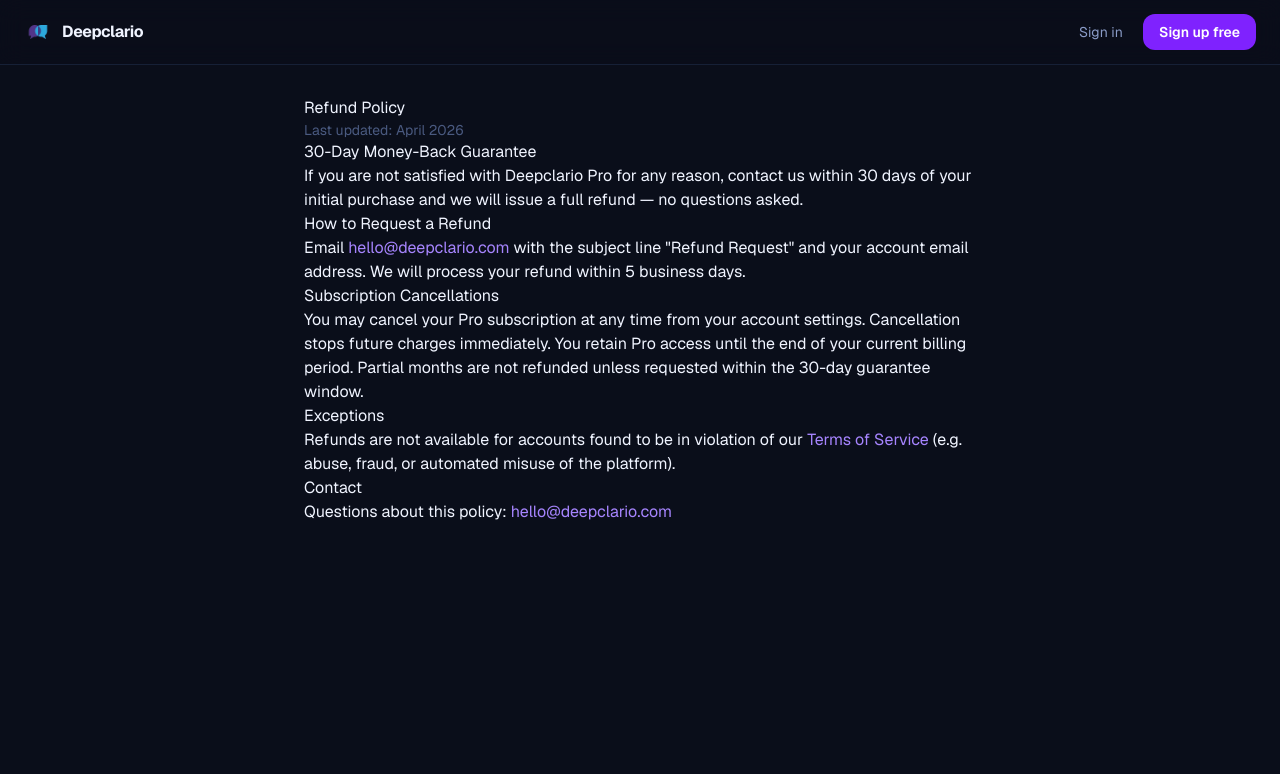
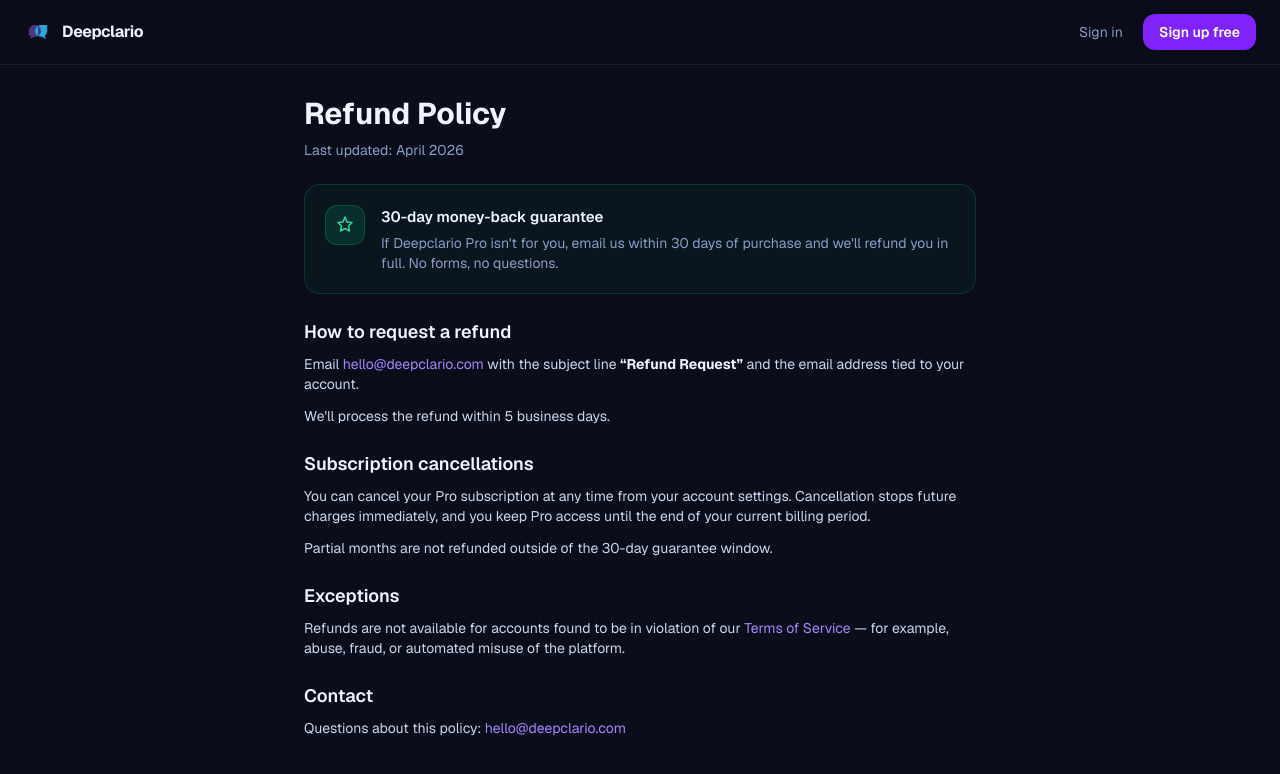
Before and after one commit to artshllk/prompt-analyzer-ai, a Next.js app: page /refund in a window 1280 px wide. Shown: the top 774 px of the page. Built offline with nearby package versions, Linux system fonts and the light colour scheme.

Commit message:
fix prices, replace favicon, polish refund page

```diff
--- a/src/app/(legal)/layout.tsx
+++ b/src/app/(legal)/layout.tsx
@@ -4,8 +4,8 @@
   return (
     <div className="min-h-screen bg-[#0a0e1a]">
       <PublicNav />
-      <div className="pt-24 pb-16 px-6">
-        <div className="max-w-2xl mx-auto prose prose-invert prose-sm">
+      <div className="pt-24 pb-20 px-6">
+        <div className="max-w-2xl mx-auto">
           {children}
         </div>
       </div>
--- a/src/app/(legal)/refund/page.tsx
+++ b/src/app/(legal)/refund/page.tsx
@@ -8,42 +8,76 @@
 
 export default function RefundPage() {
   return (
-    <article className="prose prose-invert prose-sm max-w-none">
-      <h1>Refund Policy</h1>
-      <p className="text-[#4a5a80] text-sm">Last updated: April 2026</p>
+    <article className="text-[#cdd5ee] space-y-6 leading-relaxed">
+      <header>
+        <h1 className="text-3xl font-bold text-[#f0f4ff] mb-2">Refund Policy</h1>
+        <p className="text-sm text-[#8b9cc8]">Last updated: April 2026</p>
+      </header>
 
-      <h2>30-Day Money-Back Guarantee</h2>
+      {/* Highlighted guarantee card */}
+      <div className="rounded-2xl border border-emerald-500/20 bg-emerald-500/5 p-5 flex items-start gap-4">
+        <div className="w-10 h-10 rounded-xl bg-emerald-500/15 border border-emerald-500/25 flex items-center justify-center shrink-0">
+          <svg width="18" height="18" viewBox="0 0 18 18" fill="none">
+            <path d="M9 1L11 6L16 6.5L12.5 10L13.5 15L9 12.5L4.5 15L5.5 10L2 6.5L7 6L9 1Z" stroke="#34d399" strokeWidth="1.5" strokeLinejoin="round"/>
+          </svg>
+        </div>
+        <div>
+          <h2 className="text-[15px] font-semibold text-[#f0f4ff] mb-1">30-day money-back guarantee</h2>
+          <p className="text-sm text-[#8b9cc8]">
+            If Deepclario Pro isn&apos;t for you, email us within 30 days of purchase and we&apos;ll
+            refund you in full. No forms, no questions.
+          </p>
+        </div>
+      </div>
+
+      <Section title="How to request a refund">
         <p>
-        If you are not satisfied with Deepclario Pro for any reason, contact us within 30 days of
-        your initial purchase and we will issue a full refund — no questions asked.
+          Email{' '}
+          <a href="mailto:hello@deepclario.com" className="text-violet-400 hover:text-violet-300 transition-colors">
+            hello@deepclario.com
+          </a>{' '}
+          with the subject line <strong className="text-[#f0f4ff]">&ldquo;Refund Request&rdquo;</strong> and the email address tied to your account.
         </p>
+        <p className="mt-3">We&apos;ll process the refund within 5 business days.</p>
+      </Section>
 
-      <h2>How to Request a Refund</h2>
+      <Section title="Subscription cancellations">
         <p>
-        Email <a href="mailto:hello@deepclario.com" className="text-violet-400">hello@deepclario.com</a> with
-        the subject line "Refund Request" and your account email address. We will process your refund
-        within 5 business days.
+          You can cancel your Pro subscription at any time from your account settings. Cancellation stops
+          future charges immediately, and you keep Pro access until the end of your current billing period.
         </p>
+        <p className="mt-3">
+          Partial months are not refunded outside of the 30-day guarantee window.
+        </p>
+      </Section>
 
-      <h2>Subscription Cancellations</h2>
-      <p>
-        You may cancel your Pro subscription at any time from your account settings. Cancellation stops
-        future charges immediately. You retain Pro access until the end of your current billing period.
-        Partial months are not refunded unless requested within the 30-day guarantee window.
-      </p>
-
-      <h2>Exceptions</h2>
+      <Section title="Exceptions">
         <p>
           Refunds are not available for accounts found to be in violation of our{' '}
-        <Link href="/terms" className="text-violet-400">Terms of Service</Link> (e.g. abuse, fraud, or
-        automated misuse of the platform).
+          <Link href="/terms" className="text-violet-400 hover:text-violet-300 transition-colors">
+            Terms of Service
+          </Link>
+          {' '}— for example, abuse, fraud, or automated misuse of the platform.
         </p>
+      </Section>
 
-      <h2>Contact</h2>
+      <Section title="Contact">
         <p>
           Questions about this policy:{' '}
-        <a href="mailto:hello@deepclario.com" className="text-violet-400">hello@deepclario.com</a>
+          <a href="mailto:hello@deepclario.com" className="text-violet-400 hover:text-violet-300 transition-colors">
+            hello@deepclario.com
+          </a>
         </p>
+      </Section>
     </article>
   )
 }
+
+function Section({ title, children }: { title: string; children: React.ReactNode }) {
+  return (
+    <section>
+      <h2 className="text-lg font-semibold text-[#f0f4ff] mt-6 mb-2">{title}</h2>
+      <div className="text-sm">{children}</div>
+    </section>
+  )
+}
```
Lines whose indentation alone changed are shown as unchanged.
